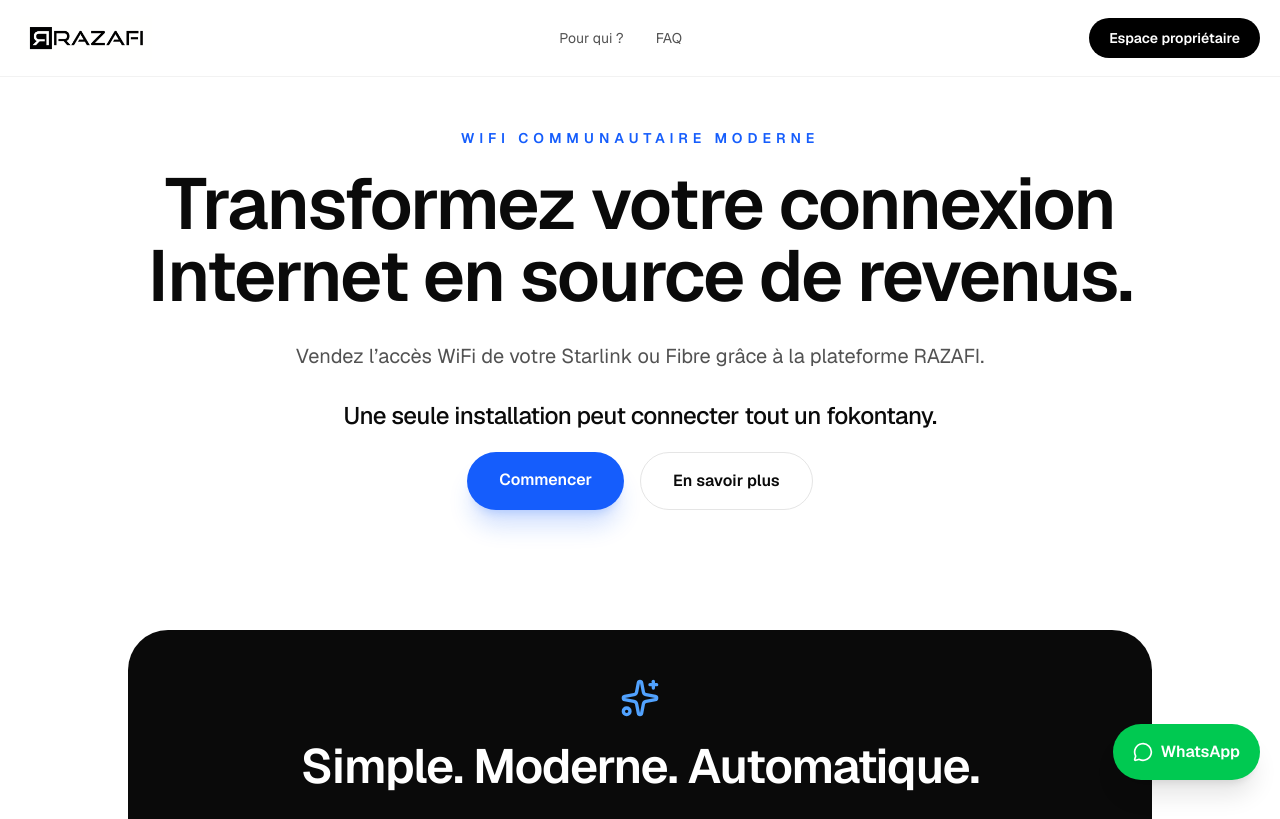
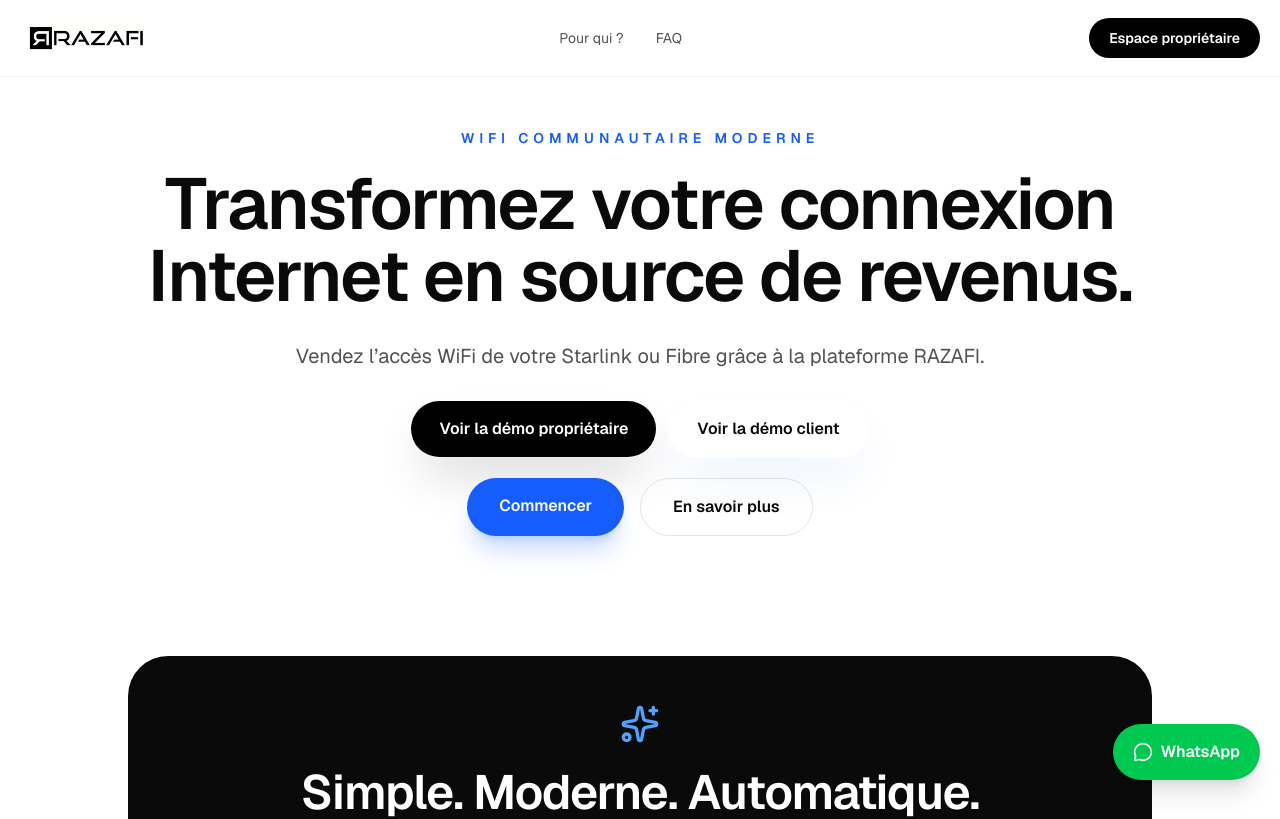
Before and after one commit to Razafisosthene/razafi-website, a Next.js app: page / in a window 1280 px wide. Shown: the top 819 px of the page. Built offline with nearby package versions, Linux system fonts and the light colour scheme.

Commit message:
tanaza style

```diff
--- a/src/app/page.tsx
+++ b/src/app/page.tsx
@@ -160,9 +160,21 @@
             Vendez l’accès WiFi de votre Starlink ou Fibre grâce à la plateforme RAZAFI.
           </p>
 
-          <p className="mx-auto mt-7 max-w-3xl text-xl font-medium tracking-tight md:text-2xl">
-            Une seule installation peut connecter tout un fokontany.
-          </p>
+          <div className="mx-auto mt-7 flex max-w-3xl flex-col items-center justify-center gap-3 sm:flex-row">
+  <a
+    href="/demo/demo-admin"
+    className="group inline-flex w-full items-center justify-center rounded-full bg-black px-7 py-4 text-sm font-semibold text-white shadow-2xl shadow-black/20 ring-1 ring-white/20 transition duration-300 hover:-translate-y-0.5 hover:scale-[1.02] hover:bg-neutral-900 sm:w-auto md:text-base"
+  >
+    <span>Voir la démo propriétaire</span>
+  </a>
+
+  <a
+    href="/demo/demo-user"
+    className="group inline-flex w-full items-center justify-center rounded-full border border-white/70 bg-white/80 px-7 py-4 text-sm font-semibold text-neutral-950 shadow-2xl shadow-blue-600/10 backdrop-blur-xl transition duration-300 hover:-translate-y-0.5 hover:scale-[1.02] hover:bg-white sm:w-auto md:text-base"
+  >
+    <span>Voir la démo client</span>
+  </a>
+</div>
 
           <div className="mt-5 flex flex-col justify-center gap-4 sm:flex-row">
             <a
```
